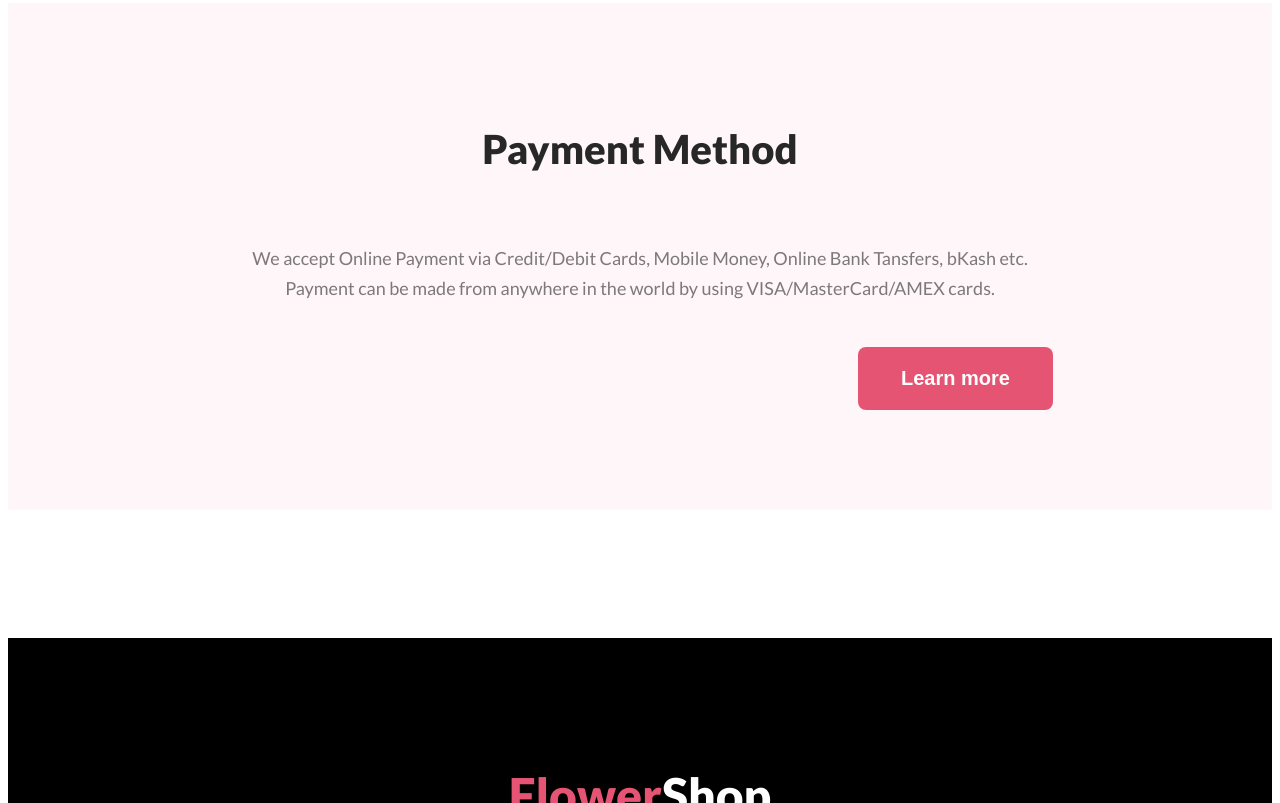
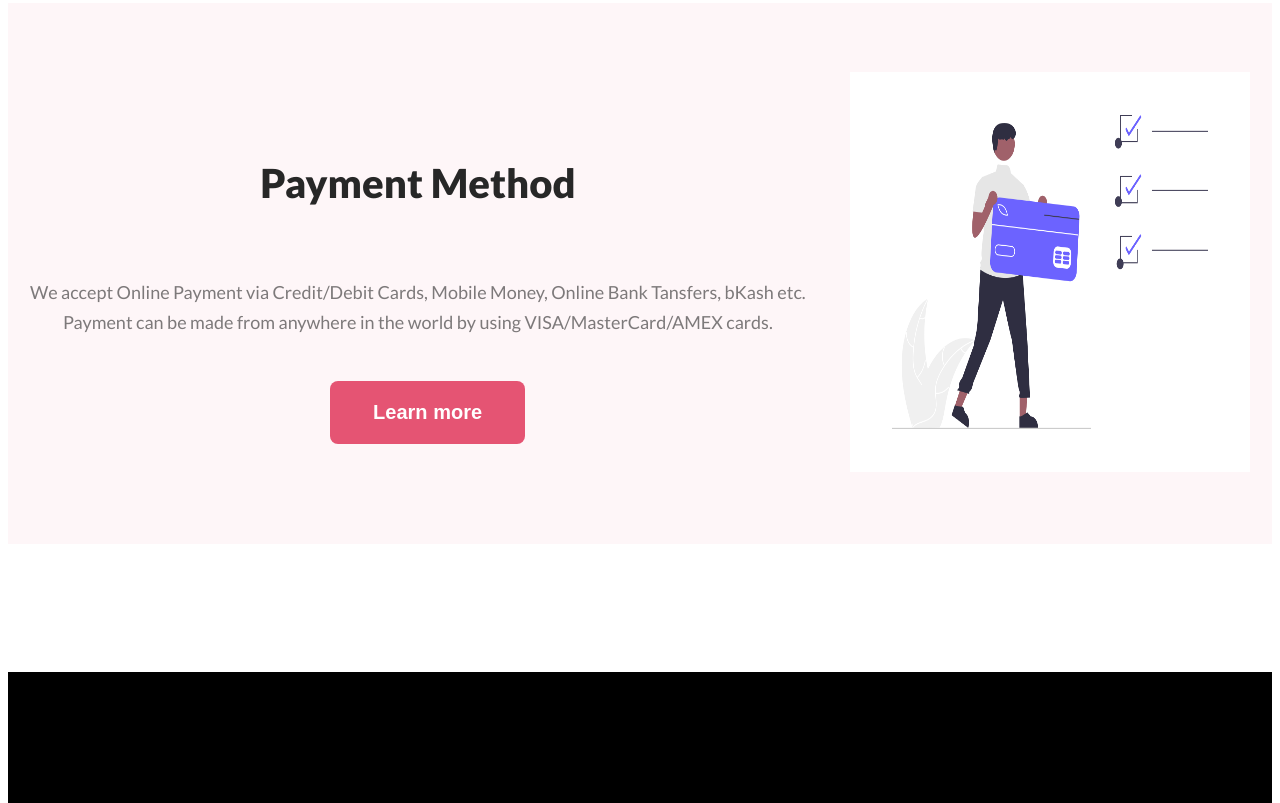
Before and after one commit to Hafcha71/my-flower-shop-website, a plain HTML site: page my-flower-shop-website/index.html in a window 1280 px wide. Shown: the part 4499-5302 px from the top of the page. Drawn offline with Linux system fonts and the light colour scheme.

Commit message:
edited payment

```diff
--- a/my-flower-shop-website/index.html
+++ b/my-flower-shop-website/index.html
@@ -14,6 +14,7 @@
 
     <link rel="stylesheet" href="style.css">
 </head>
+
 <body>
     <main>
         <!-- This is banner section -->
@@ -24,8 +25,10 @@
                         Let's make <br> beautiful flowers a <br> part of your life.
                     </h3>
                     <p class="banner-description">
-                It is a long established fact that a reader will be distracted by the readable <br> content of a page
-                when looking at its layout. The point of using Lorem Ipsum is <br> that it has a more-or-less normal
+                        It is a long established fact that a reader will be distracted by the readable <br> content of a
+                        page
+                        when looking at its layout. The point of using Lorem Ipsum is <br> that it has a more-or-less
+                        normal
                         distribution of letters.
                     </p>
                     <button class="primary-btn">Shop Now</button>
@@ -38,7 +41,8 @@
         <section class="featured">
             <div>
                 <h2 class="featured-title">Our Featured Flowers</h2>
-    <p class="featured-description">It is a long established fact that a reader will be distracted by the readable <br> content of a page when looking at its layout.</p>
+                <p class="featured-description">It is a long established fact that a reader will be distracted by the
+                    readable <br> content of a page when looking at its layout.</p>
             </div>
             <div class="featured-imgs">
                 <div class="image">
@@ -86,7 +90,8 @@
         <section class="hot-deals-section">
             <div class="hot-deals">
                 <h3 class="hot-deals-title">Hot Deal ! Sale Up To 25% Off</h3>
-        <p class="hot-deals-description">It is a long established fact that a reader will be distracted by the readable <br> content of a page when looking at its layout.</p>
+                <p class="hot-deals-description">It is a long established fact that a reader will be distracted by the
+                    readable <br> content of a page when looking at its layout.</p>
                 <button class="second-btn">Sing Up</button>
             </div>
             <div class="hot-deals-img">
@@ -99,7 +104,8 @@
         <section class="social">
 
             <h2 class="social-title">Instagram</h2>
-    <p class="social-description">It is a long established fact that a reader will be distracted by the readable <br> content of a page when looking at its layout.</p>
+            <p class="social-description">It is a long established fact that a reader will be distracted by the readable
+                <br> content of a page when looking at its layout.</p>
             <div class="social-imgs">
 
                 <img src="flowers/socialflower1.png" alt="">
@@ -114,6 +120,8 @@
 
         </section>
 
+<!-- this is deals section -->
+
         <section class="deals">
             <div class="latest-deals">
                 <h2 class="latest-deals-title">Get The Latest Deals</h2>
@@ -121,7 +129,7 @@
             </div>
             <div class="lat-deals">
                 <form>
-    <input class="textt" type="text"  placeholder="Enter your email here....">
+                    <input class="textt" type="text" placeholder="Enter your email here....">
                 </form>
                 <button class="third-btn">Subscribe</button>
 
@@ -130,12 +138,18 @@
         </section>
 
         <!-- this is extra section -->
+
         <section class="payment">
             <div>
                 <h1 class="payment-title">Payment Method</h1>
-  <p class="payment-description">We accept Online Payment via Credit/Debit Cards, Mobile Money, Online Bank Tansfers, bKash etc.<br> Payment can be made from anywhere in the world by using VISA/MasterCard/AMEX cards.</p>
+                <p class="payment-description">We accept Online Payment via Credit/Debit Cards, Mobile Money, Online
+                    Bank Tansfers, bKash etc.<br> Payment can be made from anywhere in the world by using
+                    VISA/MasterCard/AMEX cards.</p>
                 <br>
                 <button class="fourth-btn">Learn more</button>
+            </div>
+            <div>
+                <img class="payment-img" src="flowers/payment.png" alt="">
             </div>
         </section>
 
@@ -145,7 +159,8 @@
         <div class="footer-column">
             <h1 class="footer-title">Flower<span class="shop">Shop</span></h1>
             <p class="footer-description">
-            It is a long established fact that a reader will be distracted by the readable <br>content of a page when looking at its layout.
+                It is a long established fact that a reader will be distracted by the readable <br>content of a page
+                when looking at its layout.
             </p>
             <p class="footer-end">@2020-2023, FlowerShop.com. All rights reserved. </p>
         </div>
--- a/my-flower-shop-website/style.css
+++ b/my-flower-shop-website/style.css
@@ -321,11 +321,15 @@ main {
 }
 
 /* this is extra section */
-.payment{
+.payment {
+    display: flex;
+    align-items: center;
+    justify-content: space-around;
     margin-top: 130px;
     background: rgba(229, 84, 115, 0.05);
 }
-.payment-title{
+
+.payment-title {
     text-align: center;
     margin-bottom: 50px;
     padding-top: 122px;
@@ -334,7 +338,8 @@ main {
     font-size: 40px;
     font-weight: 800;
 }
-.payment-description{
+
+.payment-description {
     color: rgba(39, 39, 39, 0.60);
     text-align: center;
     font-size: 18px;
@@ -344,7 +349,8 @@ main {
     padding-bottom: 25px;
     margin: auto;
 }
-.fourth-btn{
+
+.fourth-btn {
     color: #FFF;
     font-size: 20px;
     font-weight: 700;
@@ -353,8 +359,12 @@ main {
     padding: 20px 43px;
     border: none;
     margin-right: 0px;
-    margin-left: 850px;
+    margin-left: 300px;
     margin-bottom: 100px;
+}
+.payment-img{
+    width:400px;
+    height: 400px;
 }
 
 
```
Also changed, not shown: my-flower-shop-website/flowers/2981938.jpg (added), my-flower-shop-website/flowers/payment.png (added). Lines whose indentation alone changed are shown as unchanged.
